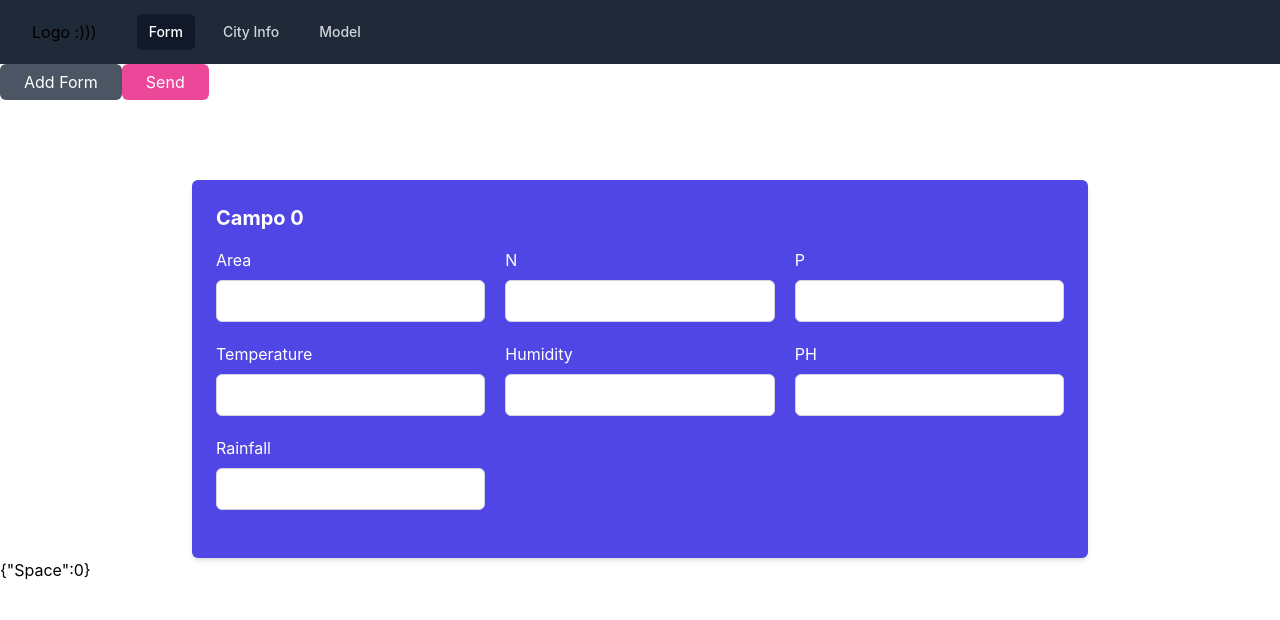
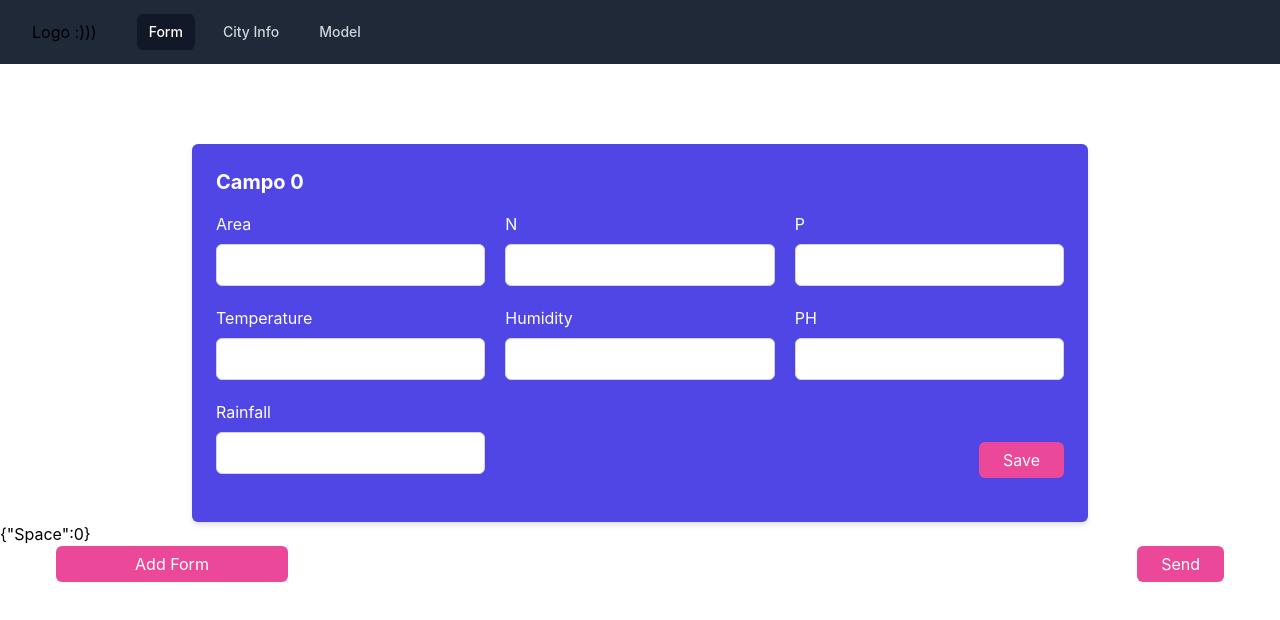
Before and after one commit to Marmelladof/AItiv8, a React (Create React App) app in the folder frontend/: page /form in a window 1280 px wide. Both pictures are taken after a click on the button "Add Form". Shown: the top 620 px of the page. Built offline with nearby package versions, Linux system fonts and the light colour scheme.

Commit message:
Added Redux. Changed the logic for adding and sending forms.

```diff
--- a/frontend/package.json
+++ b/frontend/package.json
@@ -5,6 +5,7 @@
   "dependencies": {
     "@headlessui/react": "^1.7.4",
     "@heroicons/react": "^2.0.13",
+    "@reduxjs/toolkit": "^1.9.1",
     "@testing-library/jest-dom": "^5.16.5",
     "@testing-library/react": "^13.4.0",
     "@testing-library/user-event": "^13.5.0",
@@ -14,6 +15,7 @@
     "react": "^18.2.0",
     "react-dom": "^18.2.0",
     "react-hook-form": "^7.41.3",
+    "react-redux": "^8.0.5",
     "react-router-dom": "^6.6.1",
     "react-scripts": "5.0.1",
     "sort-by": "^1.2.0",
--- a/frontend/src/App.js
+++ b/frontend/src/App.js
@@ -3,6 +3,7 @@ import Home from "./components/home/Home";
 import { BrowserRouter as Router, Route, Routes } from "react-router-dom";
 import Navbar from "./components/navbar/Navbar";
 import FormPage from "./components/formpage/FormPage";
+
 
 function App() {
   return (
--- /dev/null
+++ b/frontend/src/Store.jsx
@@ -0,0 +1,6 @@
+import { configureStore } from '@reduxjs/toolkit'
+
+export default configureStore({
+  reducer: {
+  },
+})
--- a/frontend/src/api/apiList.jsx
+++ b/frontend/src/api/apiList.jsx
@@ -3,7 +3,17 @@ import axios from "axios";
 const baseUrl = "https://localhost:8000/";
 
 export const postCrop = async (payload) => {
-  // let url = baseUrl + "crop";
-  let url = "https://85febffd-a07e-4718-8df8-0164313ee004.mock.pstmn.io"
+  let url = baseUrl + "crop_type";
+  // let url = "https://85febffd-a07e-4718-8df8-0164313ee004.mock.pstmn.io"
   return await axios.post(url, payload);
 };
+
+export const postPlanning = async (payload) => {
+  let url = baseUrl + 'optimized_planning'
+  return await axios.post(url, payload)
+}
+
+export const getSolution = async () => {
+  let url = baseUrl + "solution";
+  return await axios.get(url);
+};
--- a/frontend/src/components/form/Form.jsx
+++ b/frontend/src/components/form/Form.jsx
@@ -1,6 +1,7 @@
 import { useForm } from "react-hook-form";
 import { useState } from "react";
 import { postCrop } from "../../api/apiList";
+
 const dados = [
   { label: "Area", type: "number" },
   {
@@ -28,8 +29,12 @@ const dados = [
     type: "number",
   },
 ];
+
 function Form(props) {
   const { register, handleSubmit } = useForm();
+
+  const [disabled, setDisabled] = useState(false);
+  const [editSend, setEditSend] = useState("Save");
 
   return (
     <div>
@@ -37,7 +42,7 @@ function Form(props) {
         <h1 class="text-xl font-bold text-white capitalize dark:text-white">
           Campo {props.formId}
         </h1>
-        <form onChange={handleSubmit((data) => formSaveHandler(data))}>
+        <form class="relative" onSubmit={handleSubmit((data) => formSaveHandler(data))}>
           <div class="grid grid-cols-1 gap-5 mt-4 sm:grid-cols-3">
             {dados.map((dado, i) => (
               <div>
@@ -45,7 +50,10 @@ function Form(props) {
                   {dado.label}
                 </label>
                 <input
-                  {...register(dado.label, { required: true })}
+                  {...register(dado.label, {
+                    required: true,
+                    disabled: disabled,
+                  })}
                   id={dado.label}
                   type={dado.type}
                   class="block w-full px-4 py-2 mt-2 text-gray-700 bg-white border border-gray-300 rounded-md dark:bg-gray-800 dark:text-gray-300 dark:border-gray-600 focus:border-blue-500 dark:focus:border-blue-500 focus:outline-none focus:ring"
@@ -53,6 +61,7 @@ function Form(props) {
               </div>
             ))}
           </div>
+          <button class="px-6 absolute bottom-5 right-0 py-2 leading-5 text-white transition-colors duration-200 transform bg-pink-500 rounded-md hover:bg-pink-700 focus:outline-none focus:bg-gray-600" type="submit">{editSend}</button>
           <div class="flex justify-end mt-6" />
         </form>
       </section>
@@ -60,9 +69,12 @@ function Form(props) {
   );
 
   function formSaveHandler(Parameters) {
-    let Space = props.formId;
-    let Field = { Space, Parameters };
-    props.onFormChange(Field, props.formId);
+    if(!disabled){
+      props.onFormChange(Parameters, props.formId);
+    }
+    disabled ? setDisabled(false) : setDisabled(true)
+    disabled ? setEditSend("Save") : setEditSend("Edit")
+
   }
 }
 
--- a/frontend/src/components/formpage/FormPage.jsx
+++ b/frontend/src/components/formpage/FormPage.jsx
@@ -1,6 +1,8 @@
 import Form from "../form/Form";
 import { useState, useEffect } from "react";
 import { postCrop } from "../../api/apiList";
+import { saveForm } from "../../redux/FormSlicer";
+import { useSelector, useDispatch, state } from "react-redux";
 
 function FormPage() {
   const [formData, setFormData] = useState([]);
@@ -12,25 +14,6 @@ function FormPage() {
 
   return (
     <span>
-      <button
-        class="px-6 py-2 leading-5 text-white transition-colors duration-200 transform bg-pink-500 rounded-md hover:bg-pink-700 focus:outline-none focus:bg-gray-600"
-        onClick={() => {
-          let Space = formData.length;
-          formData.push({ Space });
-          setFormData([...formData]);
-        }}
-      >
-        Add Form
-      </button>
-      <button
-        class="px-6 py-2 leading-5 text-white transition-colors duration-200 transform bg-pink-500 rounded-md hover:bg-pink-700 focus:outline-none focus:bg-gray-600"
-        onClick={() => {
-          console.log(formData);
-          postCrop(formData);
-        }}
-      >
-        Send
-      </button>
       {formData.map((item, index) => (
         <div>
           <Form
@@ -42,6 +25,27 @@ function FormPage() {
           <p>{JSON.stringify(item)}</p>
         </div>
       ))}
+      <div class="mx-14 grid grid-cols-4 gap-20 relative">
+        <button
+          class="px-6 py-2 leading-5 text-white transition-colors duration-200 transform bg-pink-500 rounded-md hover:bg-pink-700 focus:outline-none "
+          onClick={() => {
+            let Space = formData.length;
+            formData.push({ Space });
+            setFormData([...formData]);
+          }}
+        >
+          Add Form
+        </button>
+        <button
+          class="right-0 absolute px-6 py-2 leading-5 text-white transition-colors duration-200 transform bg-pink-500 rounded-md hover:bg-pink-700  "
+          onClick={() => {
+            console.log(formData);
+            postCrop(formData);
+          }}
+        >
+          Send
+        </button>
+      </div>
     </span>
   );
 }
--- a/frontend/src/index.js
+++ b/frontend/src/index.js
@@ -3,10 +3,14 @@ import ReactDOM from "react-dom/client";
 import "./index.css";
 import App from "./App";
 import { createBrowserRouter, RouterProvider } from "react-router-dom";
+import store from "./Store.jsx";
+import { Provider } from "react-redux";
 
 const root = ReactDOM.createRoot(document.getElementById("root"));
 root.render(
-  <React.StrictMode>
-    <App />
-  </React.StrictMode>
+  <Provider store={store}>
+    <React.StrictMode>
+      <App />
+    </React.StrictMode>
+  </Provider>
 );
--- /dev/null
+++ b/frontend/src/redux/FormSlicer.jsx
@@ -0,0 +1,23 @@
+import { createSlice } from "@reduxjs/toolkit";
+
+export const FormSlicer = createSlice({
+  name: "form",
+  initialState: {
+    initialForm: false,
+  },
+  reducers: {
+    saveForm: (state) => {
+      state.initialForm = true;
+    },
+    incrementByAmount: (state, action) => {
+      state.value += action.payload;
+    },
+  },
+});
+
+// Action creators are generated for each case reducer function
+export const { saveForm, incrementByAmount } = FormSlicer.actions;
+
+export const state = (state) => state;
+
+export default FormSlicer.reducer;
```
Also changed, not shown: 1 other file (tests, documents, lock files or other folders).
